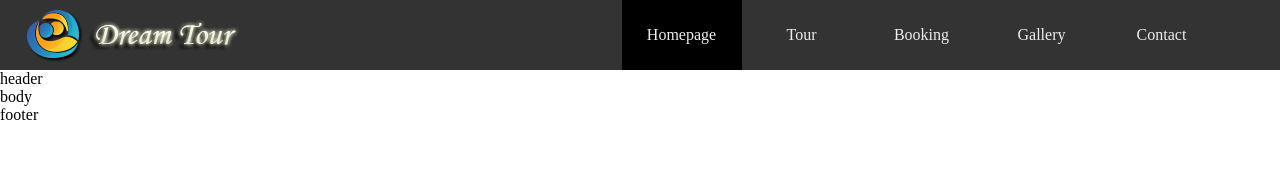
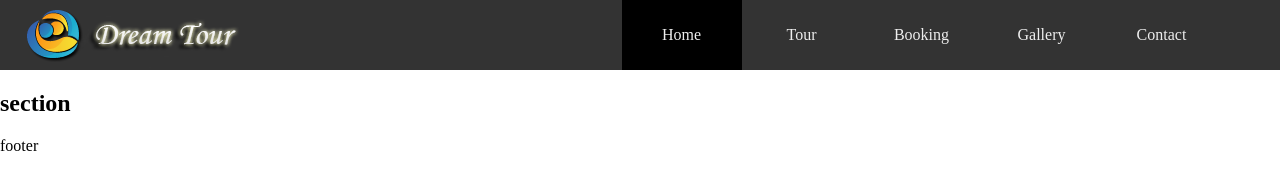
Before and after one commit to Shao0203/Travel, a website: page index.html in a window 1280 px wide. Drawn offline with Linux system fonts and the light colour scheme.

Commit message:
html5 outline
Change structure:

Elements <body>, <nav>, <section>, <article> need at lease one <h1~h6>.
Elements header, footer, div don’t need that.

```diff
--- a/css/style.css
+++ b/css/style.css
@@ -1,51 +1,52 @@
 @charset "utf-8";
 
-body,h1,ul {
+body, h1, ul {
 	margin: 0;
 	padding: 0;
 }
-
 ul {
 	list-style: outside none none;
 }
 a {
 	text-decoration: none;
 }
+.hidden {
+	display: none;
+}
 
-#nav {
+#header {
 	width: 100%;
 	height: 70px;
-	background: #333;
+	background-color: #333;
 }
-#nav .center {
+#header .center {
 	width: 1263px;
 	height: 70px;
 	margin: 0 auto;
 }
-#nav .logo {
+#header .logo {
 	width: 240px;
 	height: 70px;
 	background-image: url(../img/logo.png);
 	text-indent: -9999px;
 	float: left;
 }
-#nav .link {
+#header .link {
 	width: 650px;
 	height: 70px;
 	line-height: 70px;
-	color: #eee;
+	text-align: center;
 	float: right;
 }
-#nav .link li {
+#header .link li {
 	width: 120px;
-	text-align: center;
 	float: left;
 }
-#nav .link a {
+#header .link a {
 	color: #eee;
 	display: block;
 }
-#nav .link a:hover,
-#nav .active a {
+#header .link a:hover,
+#header .active a {
 	background-color: #000;
 }
--- a/index.html
+++ b/index.html
@@ -2,24 +2,30 @@
 <html lang="en">
 <head>
 	<meta charset="UTF-8">
-	<title>Travel</title>
+	<title>DreamTour</title>
 	<link rel="stylesheet" href="css/style.css">
 </head>
 <body>
-<nav id="nav">
-	<section class="center">
-		<h1 class="logo">Dream Tour Travel Agency</h1>
-			<ul class="link">
-				<li class="active"><a href="###">Homepage</a></li>
+
+<header id="header">
+	<div class="center">
+		<h1 class="logo">dream tour travel agency</h1>
+		<nav class="link">
+			<h2 class="hidden">navigation</h2>
+			<ul>
+				<li class="active"><a href="###">Home</a></li>
 				<li><a href="###">Tour</a></li>
 				<li><a href="###">Booking</a></li>
 				<li><a href="###">Gallery</a></li>
 				<li><a href="###">Contact</a></li>
 			</ul>
-	</section>
-</nav>
-<header>header</header>
-<section>body</section>
+		</nav>
+	</div>
+</header>
+
+<!-- <header>header</header> -->
+
+<section><h2>section</h2></section>
 <footer>footer</footer>
 </body>
 </html>
```
